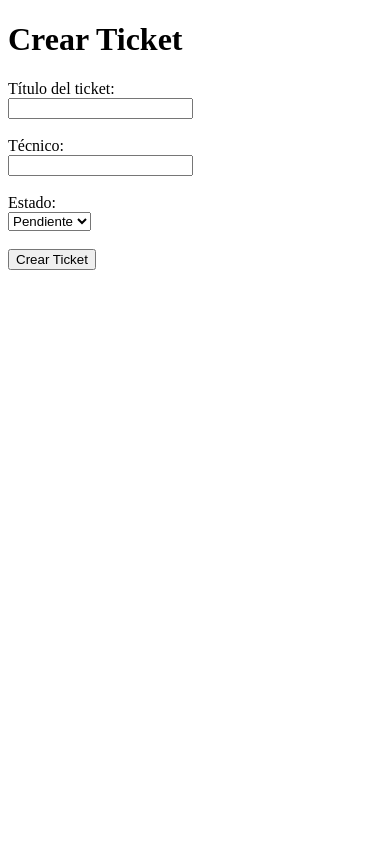
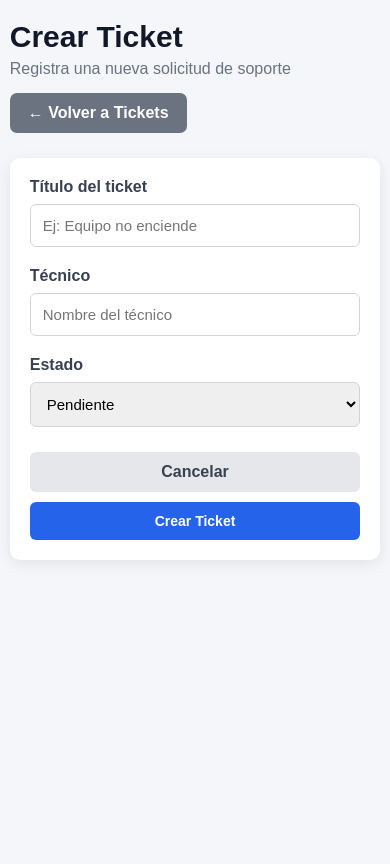
Before and after one commit to JCDEV2022/SISTEMA-DE-TICKETS-EN-AWS, a Flask app: page /crear-ticket in a window 390 px wide. Before the commit the page ends 270 px from the top, so only its background shows below. Run offline with Flask 3, Linux system fonts and the light colour scheme.

Commit message:
Mejora diseño crear y editar tickets

```diff
--- /dev/null
+++ b/static/css/crear_ticket.css
@@ -0,0 +1,180 @@
+/* ================================
+   CREAR TICKET
+   Estilos profesionales
+   ================================ */
+
+* {
+    margin: 0;
+    padding: 0;
+    box-sizing: border-box;
+}
+
+body {
+    font-family: Arial, Helvetica, sans-serif;
+    background: #f4f6f9;
+    color: #1f2937;
+    min-height: 100vh;
+}
+
+/* Contenedor principal */
+
+.container {
+    width: 90%;
+    max-width: 900px;
+    margin: 40px auto;
+}
+
+/* Encabezado */
+
+.page-header {
+    display: flex;
+    justify-content: space-between;
+    align-items: center;
+    margin-bottom: 25px;
+}
+
+.page-header h1 {
+    font-size: 30px;
+    color: #111827;
+}
+
+.page-header p {
+    margin-top: 6px;
+    color: #6b7280;
+}
+
+/* Botón volver */
+
+.btn-back {
+    background: #6b7280;
+    color: white;
+    text-decoration: none;
+    padding: 11px 18px;
+    border-radius: 7px;
+    font-weight: bold;
+    transition: 0.2s;
+}
+
+.btn-back:hover {
+    background: #4b5563;
+}
+
+/* Tarjeta del formulario */
+
+.form-card {
+    background: white;
+    padding: 30px;
+    border-radius: 10px;
+    box-shadow: 0 4px 15px rgba(0, 0, 0, 0.08);
+}
+
+/* Mensaje */
+
+.message {
+    background: #dbeafe;
+    color: #1e40af;
+    padding: 12px 15px;
+    border-radius: 6px;
+    margin-bottom: 20px;
+}
+
+/* Campos */
+
+.form-group {
+    margin-bottom: 20px;
+}
+
+.form-group label {
+    display: block;
+    margin-bottom: 8px;
+    font-weight: bold;
+    color: #374151;
+}
+
+.form-group input,
+.form-group select {
+    width: 100%;
+    padding: 12px;
+    border: 1px solid #d1d5db;
+    border-radius: 6px;
+    font-size: 15px;
+    outline: none;
+    transition: 0.2s;
+}
+
+.form-group input:focus,
+.form-group select:focus {
+    border-color: #2563eb;
+    box-shadow: 0 0 0 3px rgba(37, 99, 235, 0.1);
+}
+
+/* Acciones */
+
+.form-actions {
+    display: flex;
+    justify-content: flex-end;
+    gap: 10px;
+    margin-top: 25px;
+}
+
+/* Cancelar */
+
+.btn-cancel {
+    background: #e5e7eb;
+    color: #374151;
+    text-decoration: none;
+    padding: 11px 18px;
+    border-radius: 6px;
+    font-weight: bold;
+}
+
+.btn-cancel:hover {
+    background: #d1d5db;
+}
+
+/* Crear */
+
+.btn-submit {
+    background: #2563eb;
+    color: white;
+    border: none;
+    padding: 11px 18px;
+    border-radius: 6px;
+    font-weight: bold;
+    cursor: pointer;
+    font-size: 14px;
+}
+
+.btn-submit:hover {
+    background: #1d4ed8;
+}
+
+/* Responsive */
+
+@media (max-width: 768px) {
+
+    .container {
+        width: 95%;
+        margin: 20px auto;
+    }
+
+    .page-header {
+        flex-direction: column;
+        align-items: flex-start;
+        gap: 15px;
+    }
+
+    .form-card {
+        padding: 20px;
+    }
+
+    .form-actions {
+        flex-direction: column;
+    }
+
+    .btn-cancel,
+    .btn-submit {
+        width: 100%;
+        text-align: center;
+    }
+}
--- a/templates/crear_ticket.html
+++ b/templates/crear_ticket.html
@@ -1,42 +1,112 @@
 <!DOCTYPE html>
 <html lang="es">
+
 <head>
     <meta charset="UTF-8">
     <meta name="viewport" content="width=device-width, initial-scale=1.0">
+
     <title>Crear Ticket</title>
+
+    <link rel="stylesheet" href="{{ url_for('static', filename='css/crear_ticket.css') }}">
 </head>
+
 <body>
 
+    <main class="container">
+
+        <div class="page-header">
+
+            <div>
                 <h1>Crear Ticket</h1>
+                <p>Registra una nueva solicitud de soporte</p>
+            </div>
+
+            <a href="/tickets" class="btn-back">
+                ← Volver a Tickets
+            </a>
+
+        </div>
+
+        <div class="form-card">
 
             {% if mensaje %}
-          <p>{{ mensaje }}</p>
+                <div class="message">
+                    {{ mensaje }}
+                </div>
             {% endif %}
-
 
             <form method="POST" action="/crear-ticket">
 
-        <label for="titulo">Título del ticket:</label>
-        <br>
-        <input type="text" id="titulo" name="titulo">
-        <br><br>
+                <div class="form-group">
 
-        <label for="tecnico">Técnico:</label>
-        <br>
-        <input type="text" id="tecnico" name="tecnico">
-        <br><br>
+                    <label for="titulo">
+                        Título del ticket
+                    </label>
 
-        <label for="estado">Estado:</label>
-        <br>
+                    <input
+                        type="text"
+                        id="titulo"
+                        name="titulo"
+                        placeholder="Ej: Equipo no enciende"
+                        required
+                    >
+
+                </div>
+
+                <div class="form-group">
+
+                    <label for="tecnico">
+                        Técnico
+                    </label>
+
+                    <input
+                        type="text"
+                        id="tecnico"
+                        name="tecnico"
+                        placeholder="Nombre del técnico"
+                        required
+                    >
+
+                </div>
+
+                <div class="form-group">
+
+                    <label for="estado">
+                        Estado
+                    </label>
+
                     <select id="estado" name="estado">
-            <option value="pendiente">Pendiente</option>
-            <option value="resuelto">Resuelto</option>
+
+                        <option value="pendiente">
+                            Pendiente
+                        </option>
+
+                        <option value="resuelto">
+                            Resuelto
+                        </option>
+
                     </select>
-        <br><br>
 
-        <button type="submit">Crear Ticket</button>
+                </div>
+
+                <div class="form-actions">
+
+                    <a href="/tickets" class="btn-cancel">
+                        Cancelar
+                    </a>
+
+                    <button type="submit" class="btn-submit">
+                        Crear Ticket
+                    </button>
+
+                </div>
 
             </form>
 
+        </div>
+
+    </main>
+
 </body>
+
 </html>
```
Also changed, not shown: static/css/editar_ticket.css (added, +180 -0 lines), templates/editar_ticket.html (+62 -13 lines). Lines whose indentation alone changed are shown as unchanged.
